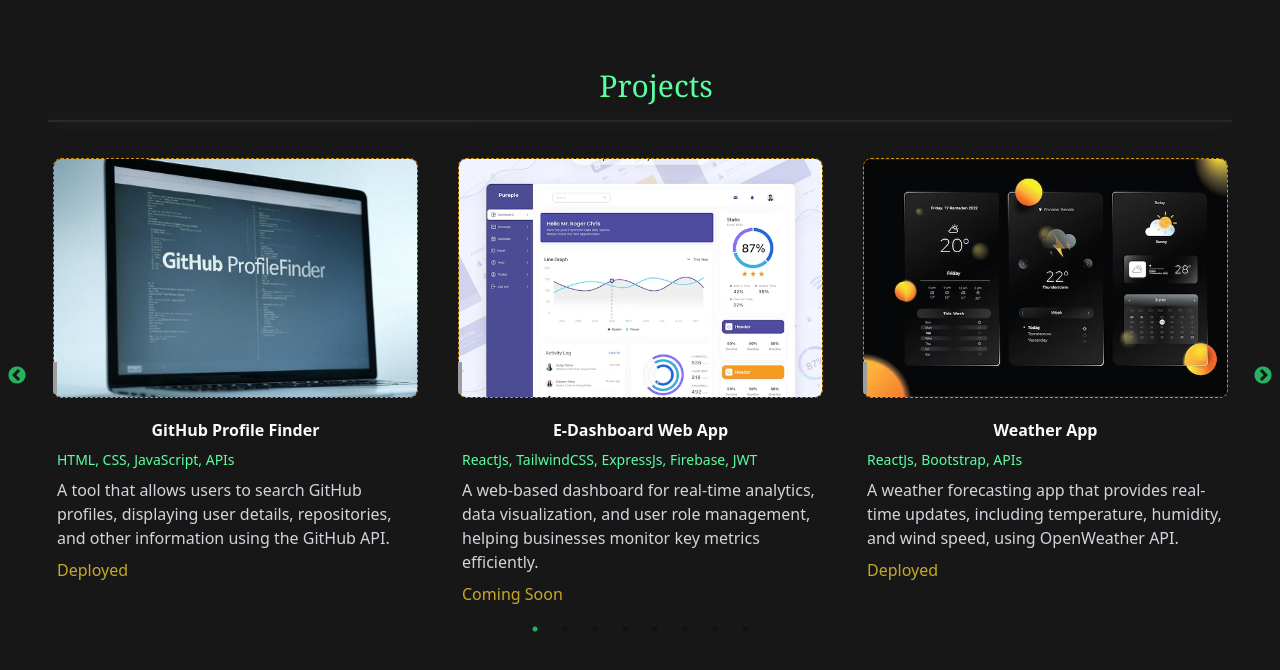
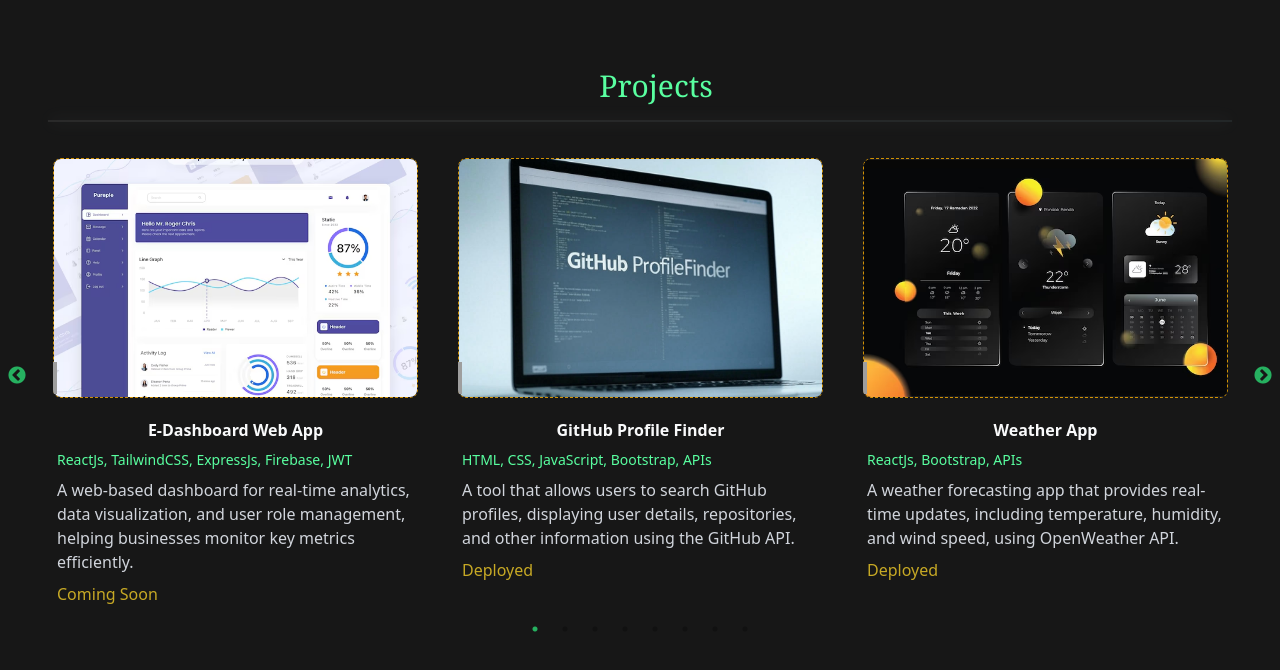
Before and after one commit to Moheed-Dar/My-Portfolio, a React (Vite) app: page / in a window 1280 px wide. Shown: the top 670 px of the page. Built offline with nearby package versions, Linux system fonts and the light colour scheme; grey boxes are pictures that could not be loaded.

Commit message:
Project full Updated

```diff
--- a/src/Components/Projects.jsx
+++ b/src/Components/Projects.jsx
@@ -52,7 +52,7 @@
       <Slider  {...settings} >
         {Projectdata.map((item, index) => (
           <div key={index} id="imgid" className="shadow-4xl p-2   rounded-xl" >
-            <a href={item.link} target='_blank' >
+
               <div id="projimg" className="relative group h-60 flex justify-center items-center m-3 overflow-hidden rounded-lg">
                 <div className="relative h-full w-full overflow-hidden group">
                   {/* Overlay Div */}
@@ -65,11 +65,13 @@
                   />
                 </div>
                 {/* this is demo project link */}
+                <a href={item.link} target='_blank' >
                 <button
                   id="projbutton"
-                  className="absolute left-1/2 -translate-x-1/2 top-0 bg-[#d3f733a2] text-gray-700 px-6 py-0.5 text-lg rounded-bl-lg rounded-br-lg shadow-md opacity-0 group-hover:opacity-100 transform -translate-y-full group-hover:translate-y-0 transition-all duration-500 ease-in-out z-10">
-                  Visit
+                  className="absolute left-1/2 -translate-x-1/2 top-0 bg-[#d3f733a2] text-gray-800 px-6 py-0.5 text-lg rounded-bl-lg rounded-br-lg shadow-md opacity-0 group-hover:opacity-100 transform -translate-y-full group-hover:translate-y-0 transition-all duration-500 ease-in-out z-10">
+                  Watch
                 </button>
+                </a>
                 {/* <img src={item.git}  className='absolute left-1 bottom-1 bg-[#d3f73300] text-gray-700 px-6 py-0.5 text-lg rounded-bl-lg rounded-br-lg shadow-md opacity-0  group-hover:opacity-100 transform -translate-x-full group-hover:translate-x-0 transition-all duration-500 ease-in-out z-10' ></img> */}
                 {/* this is git code img */}
                 <a href={item.gitlink} target="_blank" rel="noopener noreferrer">
@@ -85,7 +87,7 @@
               <p className="text-[#59ffa0] text-sm text-start px-4  ">{item.technology}</p>
               <div className="text-gray-300 text-start  px-4  py-2"> <p >{item.details}</p></div>
               <p className='ps-4 text-[#c7a925] ' >{item.state}</p>
-            </a>
+
           </div>
         ))}
       </Slider>
--- a/src/Database/ProjectData.jsx
+++ b/src/Database/ProjectData.jsx
@@ -10,17 +10,16 @@
 import gitimg from '../Assets/Projectimg/github.png'
 // import img9 from '../Assets/Projectimg/construction branding blog.jpg'
 import img10 from '../Assets/Projectimg/home designer.avif'
-
 const Projectdata = [
     {
-        image: img3,
-        name: "E-Dashboard Web App",
-        technology: "ReactJs, TailwindCSS, ExpressJs, Firebase, JWT",
-        details: "A web-based dashboard for real-time analytics, data visualization, and user role management, helping businesses monitor key metrics efficiently.",
-        state: "Coming Soon",
-        link:"",
+        image: img5,
+        name: "GitHub Profile Finder",
+        technology: "HTML, CSS, JavaScript, Bootstrap, APIs",
+        details: "A tool that allows users to search GitHub profiles, displaying user details, repositories, and other information using the GitHub API.",
+        state: "Deployed",
+        link: "https://gitfilefindx.netlify.app/",
         git:gitimg,
-        gitlink:"  ",
+        gitlink:" https://github.com/Moheed-Dar/Github-Profile-Finder ",
     },
     {
         image: img1,
@@ -81,16 +80,16 @@
         link:"",
         git:gitimg,
         gitlink:" ",
+    },{
+        image: img3,
+        name: "E-Dashboard Web App",
+        technology: "ReactJs, TailwindCSS, ExpressJs, Firebase, JWT",
+        details: "A web-based dashboard for real-time analytics, data visualization, and user role management, helping businesses monitor key metrics efficiently.",
+        state: "Coming Soon",
+        link:"",
+        git:gitimg,
+        gitlink:"  ",
     },
-    {
-        image: img5,
-        name: "GitHub Profile Finder",
-        technology: "HTML, CSS, JavaScript, APIs",
-        details: "A tool that allows users to search GitHub profiles, displaying user details, repositories, and other information using the GitHub API.",
-        state: "Deployed",
-        link: "https://gitfilefindx.netlify.app/",
-        git:gitimg,
-        gitlink:" https://github.com/Moheed-Dar/Github-Profile-Finder ",
-    }
+
 ]
 export default Projectdata
```
